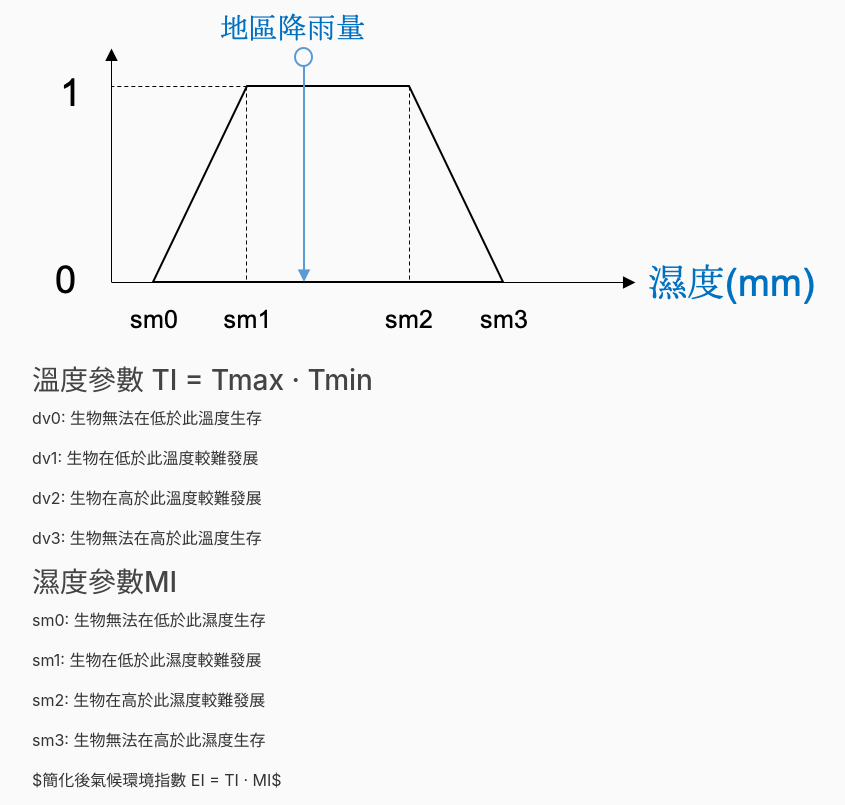
After one commit to IEScoders/BioZone, a Flask app: page /howtouse in a window 1280 px wide. The commit adds this page. Shown: the part 571-1376 px from the top of the page, without its empty margins (53-898 px from the left). Run offline with Flask 2, Linux system fonts and the light colour scheme; parts of the project's set-up code (start-up, migrations or seed data) failed here and were passed over; some libraries are stand-ins or nearby versions.

Commit message:
added info pages

```diff
--- a/app.py
+++ b/app.py
@@ -76,6 +76,7 @@ posts_data = [
     #     'date_posted': 'April 21, 2018'
     # }
 ]
+port = int(os.getenv('PORT', 8000))
 app_title="BioZone"
 ## Home page Route
 @app.route('/')
@@ -83,6 +84,14 @@ app_title="BioZone"
 def home():
     return render_template('home.html',posts=posts_data, app_title=app_title)
 
+
+@app.route('/ei_explain')
+def whatisei():
+    return render_template('whatisei.html', app_title=app_title)
+
+@app.route('/howtouse')
+def howtouse():
+    return render_template('howtouse.html', app_title=app_title)
 # # # Analysis Page Route
 @app.route('/analysis')
 def analysis():
@@ -109,7 +118,6 @@ def analysis():
     menu = Select(options=species_name,value="solenopsis_invicta", title='Select Bugs')
     menu.on_change('value', slider_callback)
     yeardata_slider = Slider(start=2010, end=2017, value=2010, step=1,title="Year")
-    print(yeardata_slider.value)
     yeardata_slider.on_change('value', slider_callback)
     monthdata_slider = Slider(start=1, end=12, value=1, step=1,title="Month")
     monthdata_slider.on_change('value', slider_callback)
@@ -127,4 +135,4 @@ def analysis():
 
 
 if __name__=="__main__":
-    app.run(debug=True)
+    app.run(host='0.0.0.0', port=port, debug=True)
--- /dev/null
+++ b/templates/howtouse.html
@@ -0,0 +1,34 @@
+{% extends "layout.html" %}
+{% block content %}
+<h1>How does Biozone use EI?</h1>
+
+<h2>BioZone如何使用氣候環境指數?</h2>
+
+<p>BioZone配合大眾使用習慣, 使用簡化後的EI模型, 其中僅考慮地面溫度(T)與降雨量(M)。這些環境資料主要擷取自中央氣象局全台500多個氣象站監測資料。物種適合生存的溫濕度環境參數主要取自農委會動植物防疫局與國際應用生物科學中心(CABI)所提供的資料庫。</p>
+
+<figure><img src="DraggedImage.tiff"/><img src="howtousebiozone2.png"/></figure>
+
+<h3>溫度參數 TI = Tmax · Tmin</h3>
+
+<p>dv0: 生物無法在低於此溫度生存</p>
+
+<p>dv1: 生物在低於此溫度較難發展</p>
+
+<p>dv2: 生物在高於此溫度較難發展</p>
+
+<p>dv3: 生物無法在高於此溫度生存</p>
+
+<h3>濕度參數MI </h3>
+
+<p>sm0: 生物無法在低於此濕度生存</p>
+
+<p>sm1: 生物在低於此濕度較難發展</p>
+
+<p>sm2: 生物在高於此濕度較難發展</p>
+
+<p>sm3: 生物無法在高於此濕度生存</p>
+
+<p>$簡化後氣候環境指數 EI = TI · MI$</p>
+
+<figure><img src="DraggedImage-1.tiff"/></figure>
+{% endblock content %}
--- /dev/null
+++ b/templates/whatisei.html
@@ -0,0 +1,6 @@
+{% extends "layout.html" %}
+{% block content %}
+<h1>What is EI (eco-climate index)?</h1>
+<h2>什麼是氣候環境指數?</h2>
+<p>氣候環境指數(EI) 是由薩瑟斯(R.W.Sutherst)與梅沃德(G.F.Maywald) 兩位博士於1985年發表的概念。根據氣候參數包含溫度(T)、濕度(M)、日照(D)等參數, 結合某一物種的生存環境參數來計算出EI值, 用以評估該地區的氣候環境是否適合此物種生存發展。</p>
+{% endblock content %}
```
Also changed, not shown: templates/home.html (+2 -5 lines), templates/howtousebiozone1.png (added), templates/howtousebiozone2.png (added), templates/howtousebiozone3.png (added), 1 other file.
